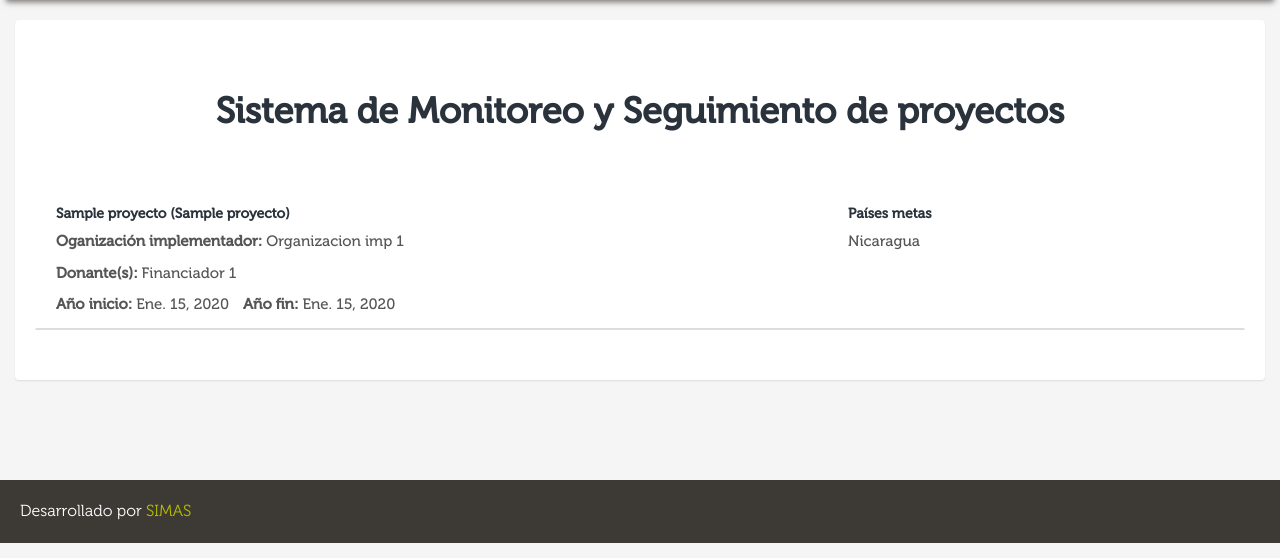
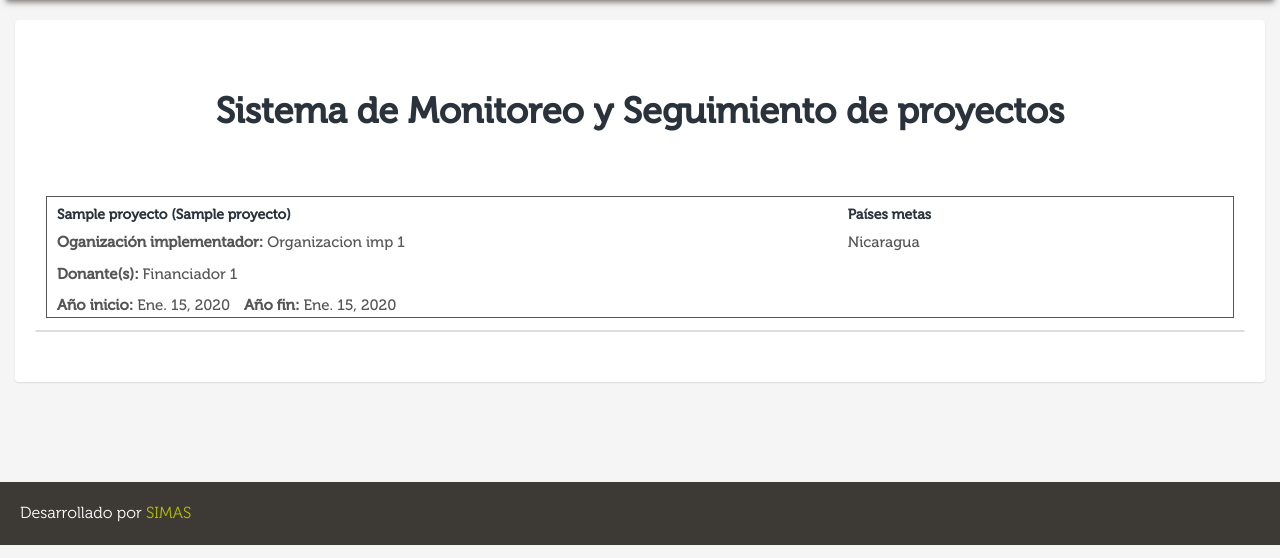
Before and after one commit to ErickMurillo/gec_rikolto, a Django app: page / in a window 1280 px wide. Shown: the part 60-618 px from the top of the page. Run offline with Django 3.2, Linux system fonts and the light colour scheme; a user stored in the database is signed in; data comes from the database, SQL or seed files in the repository; tables that the repository leaves empty hold one stand-in row (values such as "Sample post"); parts of the project's set-up code (start-up, migrations or seed data) failed here and were passed over; some libraries are stand-ins or nearby versions; some web fonts are replaced.

Commit message:
borde index

```diff
--- a/templates/index.html
+++ b/templates/index.html
@@ -4,6 +4,9 @@
 {% block content %}
 <style>
  /*.prueba{ height: 2000px;}*/
+.border{
+  border: 1px solid #555;
+}
 </style>
 
 <div class="panel panel-primary mb-100">
@@ -17,7 +20,7 @@
                     {% for obj in proyectos %}
                     <li>
                         <a class="list-group-item" href="{% url 'marco-logico' obj.id %}">
-                            <div class="row">
+                            <div class="row border">
                                 <div class="col-md-8">
                                     <h5>{{obj.nombre}} ({{obj.nombre_corto}})</h5>
                                     <p>
```
